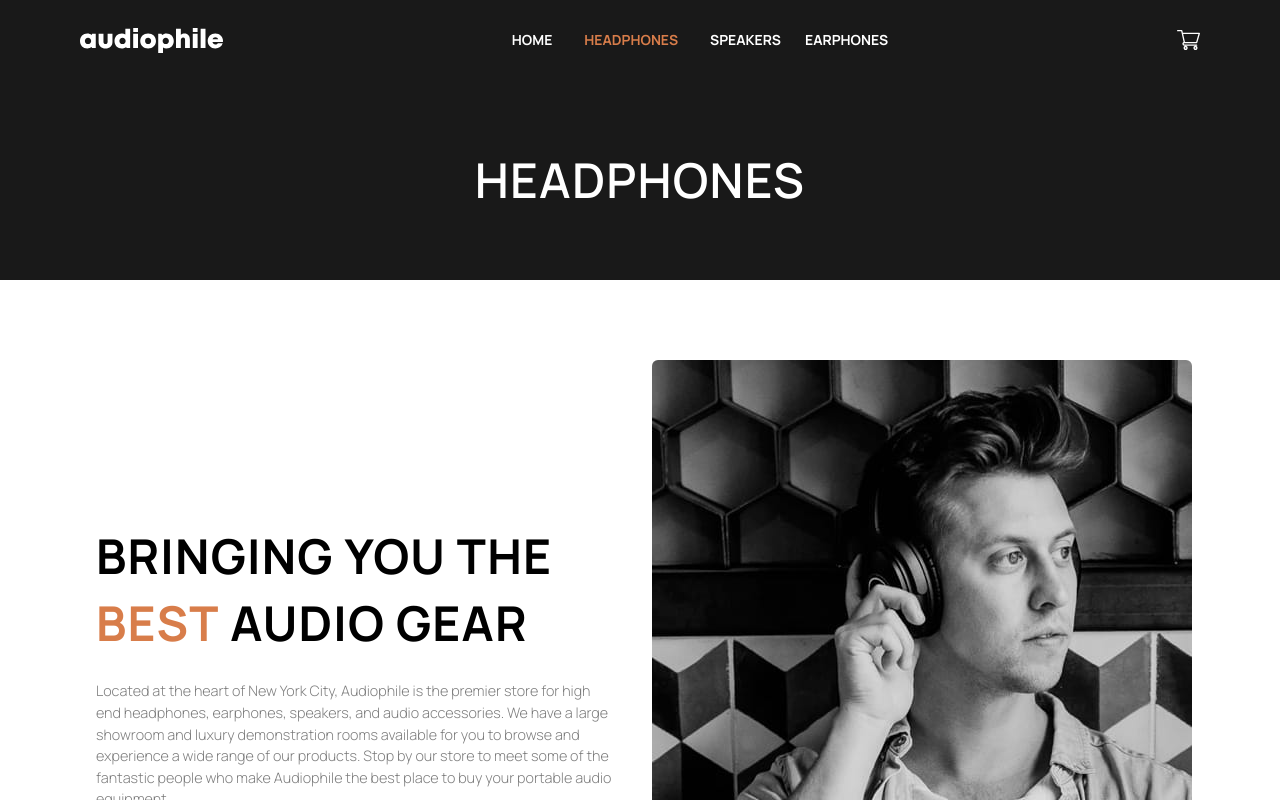
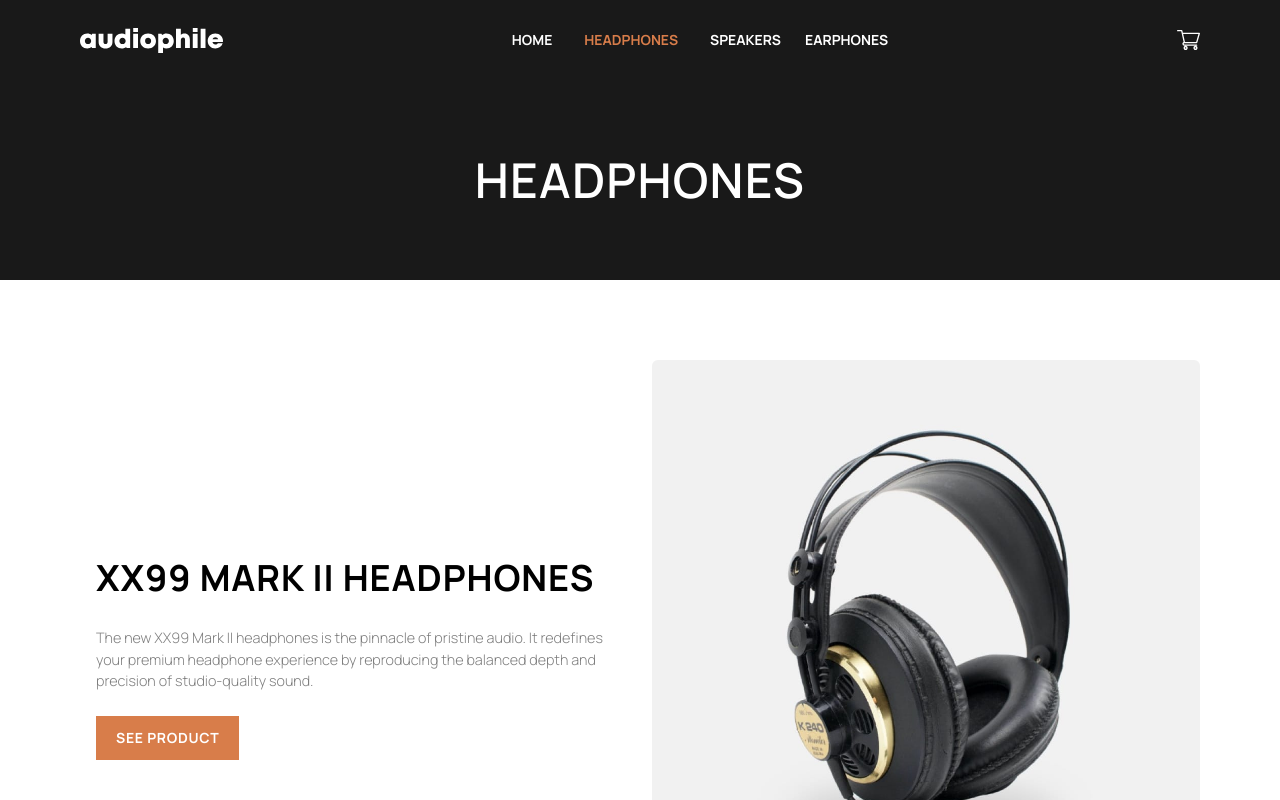
Before and after one commit to elghanbibadr/autophileEcommerce, a React (Vite) app: page /headphones in a window 1280 px wide. Shown: the top 800 px of the page. Built offline with nearby package versions, Linux system fonts and the light colour scheme.

Commit message:
hardcoding the productdesc componenet with random data to test

```diff
--- a/src/componenet/ProductDesc.jsx
+++ b/src/componenet/ProductDesc.jsx
@@ -1,15 +1,28 @@
-import React from 'react'
-// windowWidth < 700 ? bestGearMobile : windowWidth < 1024 ? bestGearTablet:bestGearDestkop
+import React ,{useEffect,useState} from 'react'
+import Btn from './UI/Btn'
+const ProductDesc = (props) => {
+  const [windowWidth, setWindowWidth] = useState(window.innerWidth);
 
-const ProductDesc = (props) => {
+  useEffect(() => {
+    const handleResize = () => {
+      setWindowWidth(window.innerWidth);
+    };
+
+    window.addEventListener('resize', handleResize);
+    return () => {
+      window.removeEventListener('resize', handleResize);
+    };
+  }, []);
+
   return (
-    <div className='mt-20   gap-x-6 lg:grid lg:grid-cols-2 justify-center items-center'>
-    <img className='rounded-md  lg:col-start-2  ' src={props.image} />
+    <div className='mt-20    gap-x-6 lg:grid lg:grid-cols-2 justify-center items-center'>
+    <div className=' lg:col-start-2'><img className='rounded-md     '  src={windowWidth < 500 ? "/images/category-headphones/mobile/image-xx99-mark-one.jpg": windowWidth < 1024 ? "/images/category-headphones/tablet/image-xx99-mark-one.jpg":"/images/category-headphones/desktop/image-xx99-mark-one.jpg" } /> </div>
     <div className='text-center lg:row-start-1 lg:text-left p-4'>
-        <h3 className='text-black leading-[1.4] font-bold my-6'>{props.name}</h3>
-        <p className='text-black'>
-            {props.description}
+        <h3 className='text-black leading-[1.4] font-bold my-6'>XX99 MARK II HEADPHONES</h3>
+        <p className='text-black mb-6'>
+        The new XX99 Mark II headphones is the pinnacle of pristine audio. It redefines your premium headphone experience by reproducing the balanced depth and precision of studio-quality sound.
         </p>
+        <Btn className='bg-orange text-white' text="see product"/>
     </div>
     </div>
   )
--- a/src/pages/headphones/Headphones.jsx
+++ b/src/pages/headphones/Headphones.jsx
@@ -5,7 +5,7 @@ import RouteDescName from '../../componenet/UI/RouteDescName'
 import Footer from '../../componenet/UI/Footer'
 import Callout from '../../componenet/UI/Callout'
 import { products } from '../../data/Product'
-
+import ProductDesc from '../../componenet/ProductDesc'
 const Headphones = () => {
   const headphonesProduct=products.filter(product=>product.category==='headphones')
   console.log(headphonesProduct)
@@ -16,6 +16,7 @@ const Headphones = () => {
      <RouteDescName routeName="Headphones"  />
 </Container>
      <Container>
+    <ProductDesc/>
        <Callout />
      </Container>
        <Footer />
```
